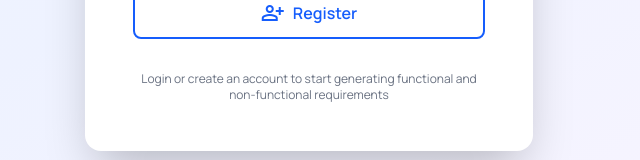
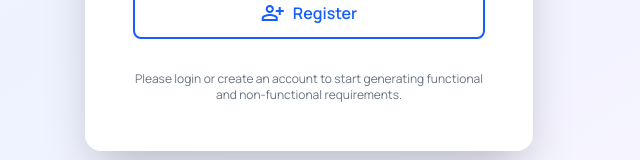
Before and after one commit to faridjuliano/srs-generation, a Next.js app: page / in a window 1280 px wide. Shown: the part 519-679 px from the top of the page, without its empty margins (331-971 px from the left). Built offline with nearby package versions, Linux system fonts and the light colour scheme.

Commit message:
adjust ui

```diff
--- a/src/app/page.tsx
+++ b/src/app/page.tsx
@@ -76,7 +76,10 @@ export default function Home() {
 
           {/* Footer Text */}
           <p className="text-xs text-center text-gray-500 dark:text-gray-400">
-            Login or create an account to start generating functional and non-functional requirements
+            {isToken ?
+              <span>You are logged in.</span>
+              : <span>Please login or create an account to start generating functional and non-functional requirements.</span>
+            }
           </p>
         </div>
       </div>
--- a/src/components/shared/recentSrs.tsx
+++ b/src/components/shared/recentSrs.tsx
@@ -47,7 +47,7 @@ export default function RecentSrs() {
     return <div>Loading...</div>;
   }
   return (
-    <div className="flex h-[200px] min-h-0 flex-col p-4">
+    <div className="flex h-[300px] min-h-0 flex-col p-4">
       <h4 className="shrink-0 font-semibold text-slate-900 dark:text-white">
         Recently Generated:
       </h4>
```
